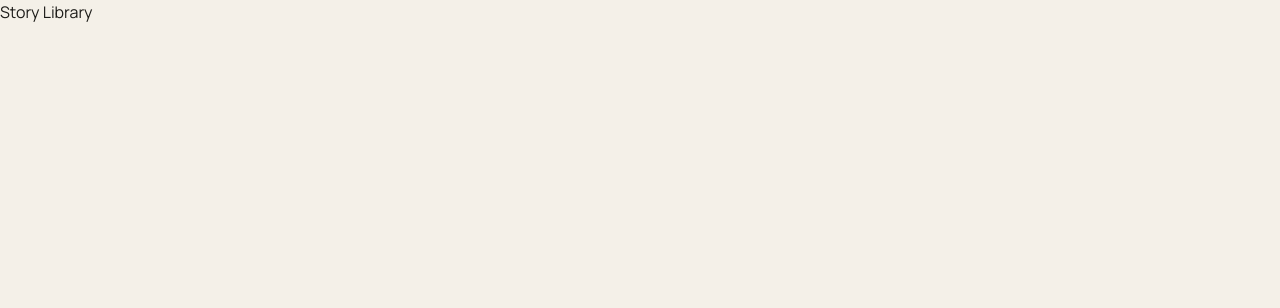
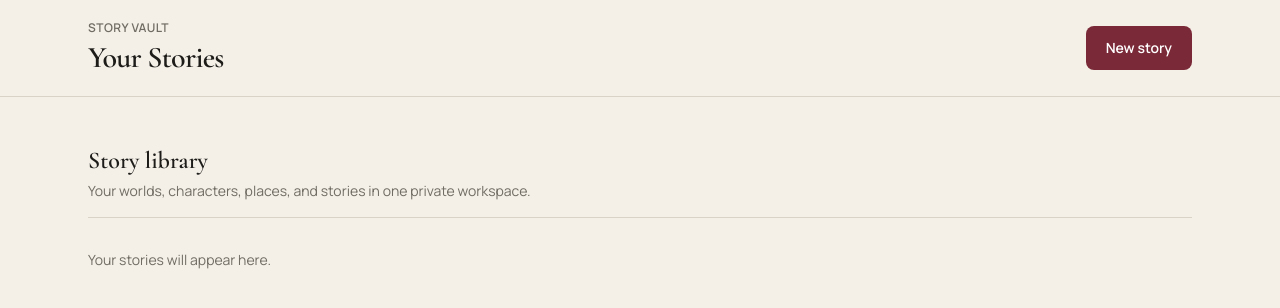
Before and after one commit to RicardoE7/story-vault, a React (Vite) app in the folder client/: page /stories in a window 1280 px wide. Shown: the top 308 px of the page. Built offline with nearby package versions, Linux system fonts and the light colour scheme; no server answers.

Commit message:
initial StoryLibrary page skeleton

```diff
--- a/client/src/pages/StoryLibrary.jsx
+++ b/client/src/pages/StoryLibrary.jsx
@@ -1,5 +1,43 @@
 function StoryLibrary() {
-  return <main>Story Library</main>;
+  return (
+    <main className="min-h-screen bg-ivory text-ink">
+      <header className="border-b border-stone">
+        <div className="mx-auto flex max-w-6xl items-center justify-between px-6 py-5">
+          <div>
+            <p className="text-xs font-semibold uppercase tracking-[0.04em] text-muted">
+              Story Vault
+            </p>
+
+            <h1 className="mt-1 font-display text-3xl font-semibold tracking-tight">
+              Your Stories
+            </h1>
+          </div>
+
+          <button
+            type="button"
+            className="rounded-md bg-burgundy px-5 py-3 text-sm font-semibold text-white transition-colors hover:bg-burgundy-dark"
+          >
+            New story
+          </button>
+        </div>
+      </header>
+
+      <section className="mx-auto max-w-6xl px-6 py-12">
+        <div className="border-b border-stone pb-4">
+          <h2 className="font-display text-2xl font-semibold">Story library</h2>
+
+          <p className="mt-1 text-sm text-muted">
+            Your worlds, characters, places, and stories in one private
+            workspace.
+          </p>
+        </div>
+
+        <div className="mt-8">
+          <p className="text-sm text-muted">Your stories will appear here.</p>
+        </div>
+      </section>
+    </main>
+  );
 }
 
 export default StoryLibrary;
```
